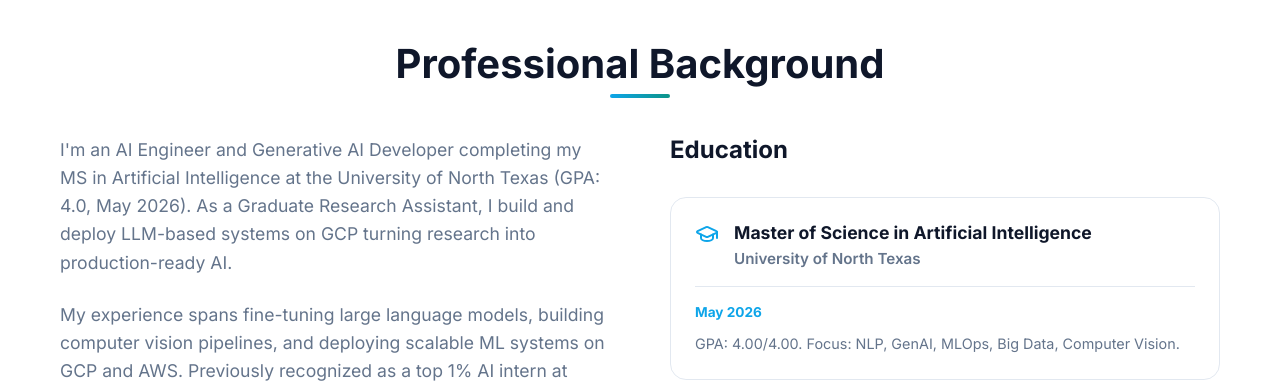
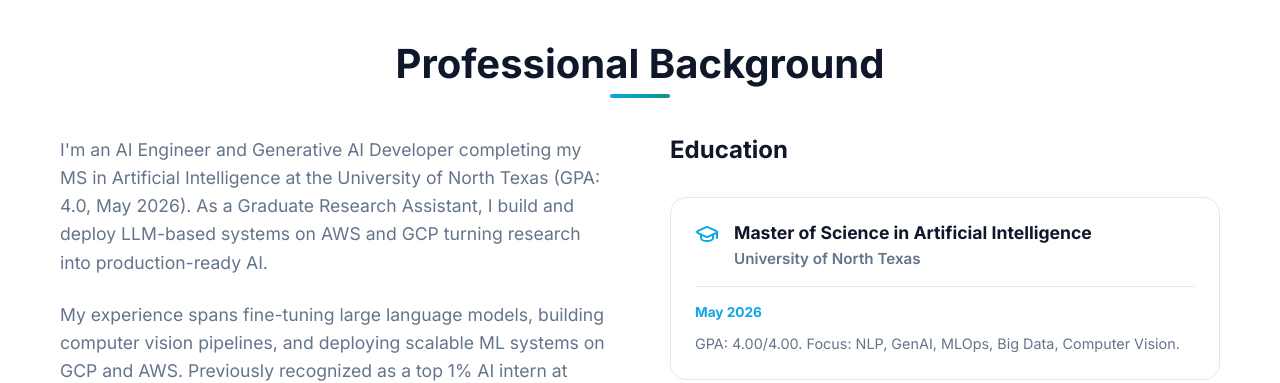
Before and after one commit to SharmilaEday/my-portfolio, a React (Vite) app: page / in a window 1280 px wide. Shown: the part 840-1223 px from the top of the page. Built offline with nearby package versions, Linux system fonts and the light colour scheme.

Commit message:
Update deployment platform

```diff
--- a/src/components/About.jsx
+++ b/src/components/About.jsx
@@ -32,7 +32,7 @@ const About = () => {
                 <div className="about-text">
                     <p>
                         I'm an AI Engineer and Generative AI Developer completing my MS in Artificial Intelligence at the University of North Texas (GPA: 4.0, May 2026).
-                        As a Graduate Research Assistant, I build and deploy LLM-based systems on GCP turning research into production-ready AI.
+                        As a Graduate Research Assistant, I build and deploy LLM-based systems on AWS and GCP turning research into production-ready AI.
                     </p>
                     <p>
                         My experience spans fine-tuning large language models, building computer vision pipelines, and deploying scalable ML systems on GCP and AWS.
```
